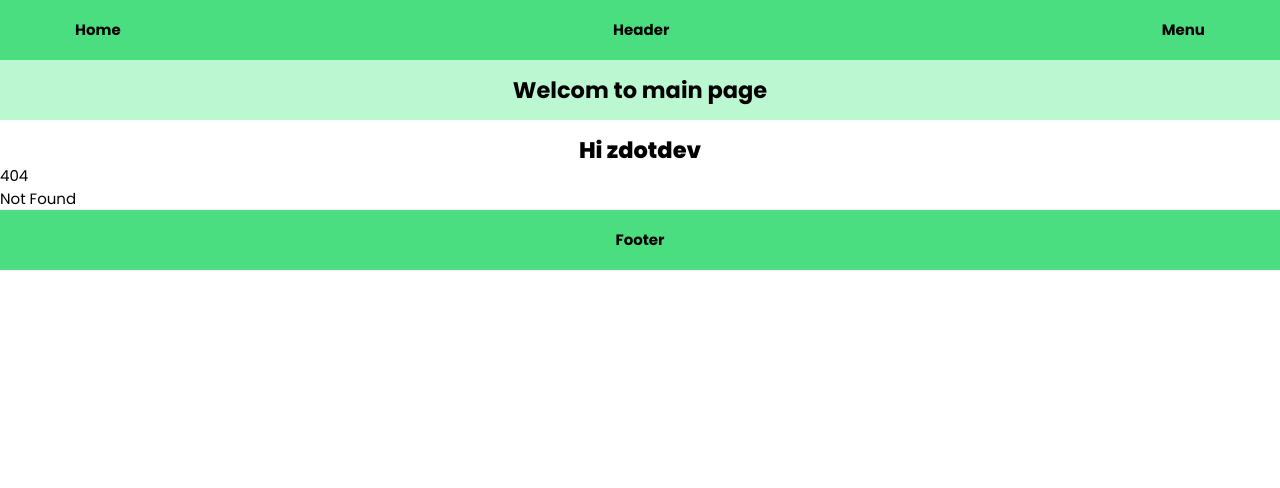
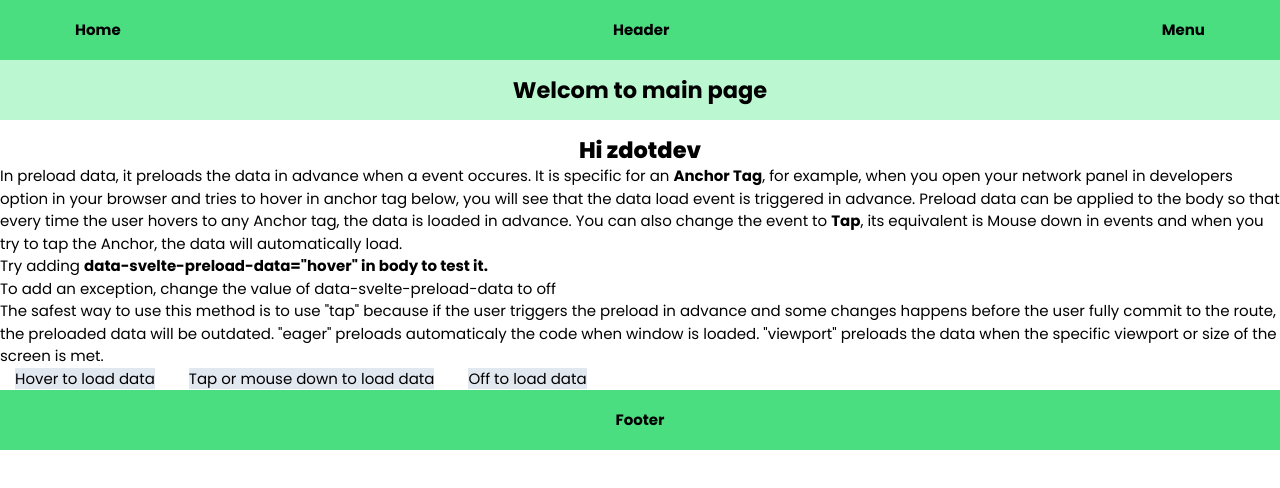
Before and after one commit to zdotdev/Svelte-Sandbox, a SvelteKit app: page /preloadData in a window 1280 px wide. Before the commit this address had no page. Shown: the top 488 px of the page. Built offline with nearby package versions, Linux system fonts and the light colour scheme.

Commit message:
Added preload data

```diff
--- a/src/routes/+page.svelte
+++ b/src/routes/+page.svelte
@@ -40,5 +40,6 @@
 	<a href="/usingChildData" class="m-4 p-4 bg-slate-200 rounded-lg">Using Child Data</a>
 	<a href="/promiseUnwrapping" class="m-4 p-4 bg-slate-200 rounded-lg">Promise Unwrapping</a>
 	<a href="/dataInvalidation" class="m-4 p-4 bg-slate-200 rounded-lg">Data Invalidation</a>
+	<a href="/preloadData" class="m-4 p-4 bg-slate-200 rounded-lg">Preload Data</a>
 </div>
 <div class="flex justify-center m-4"><Counter /></div>
--- /dev/null
+++ b/src/routes/preloadData/+page.svelte
@@ -0,0 +1,14 @@
+<p>In preload data, it preloads the data in advance when a event occures. It is specific for an <strong>Anchor Tag</strong>,
+ for example, when you open your network panel in developers option in your browser and tries to hover in anchor tag below,
+you will see that the data load event is triggered in advance. Preload data can be applied to the body so that every time
+the user hovers to any Anchor tag, the data is loaded in advance. You can also change the event to <strong>Tap</strong>,
+its equivalent is Mouse down in events and when you try to tap the Anchor, the data will automatically load.</p>
+<p>Try adding <strong>data-svelte-preload-data="hover" in body to test it.</strong></p>
+<p>To add an exception, change the value of data-svelte-preload-data to off</p>
+<p>The safest way to use this method is to use "tap" because if the user triggers the preload in advance and some changes
+    happens before the user fully commit to the route, the preloaded data will be outdated. "eager" preloads automaticaly the
+    code when window is loaded. "viewport" preloads the data when the specific viewport or size of the screen is met.
+</p>
+<a href="preloadData/1" class="m-4 bg-slate-200" data-sveltekit-preload-data="hover">Hover to load data</a>
+<a href="preloadData/1" class="m-4 bg-slate-200" data-sveltekit-preload-data="tap">Tap or mouse down to load data</a>
+<a href="preloadData/1" class="m-4 bg-slate-200" data-sveltekit-preload-data="off">Off to load data</a>
--- /dev/null
+++ b/src/routes/preloadData/[productId]/+page.js
@@ -0,0 +1,6 @@
+export const load = async (loadEvent) => {
+    const { fetch, params } = loadEvent
+    const { productId } = params
+    const response = await fetch(`http://localhost:3000/products/${productId}`)
+    return {product: await response.json()}
+}
--- /dev/null
+++ b/src/routes/preloadData/[productId]/+page.svelte
@@ -0,0 +1,9 @@
+<script>
+    export let data
+</script>
+
+<h1 class="text-xl font-bold">Product:</h1>
+<div>
+    <h1>{data.product.title} - ${data.product.price}</h1>
+    <p>{data.product.description}</p>
+</div>
```
